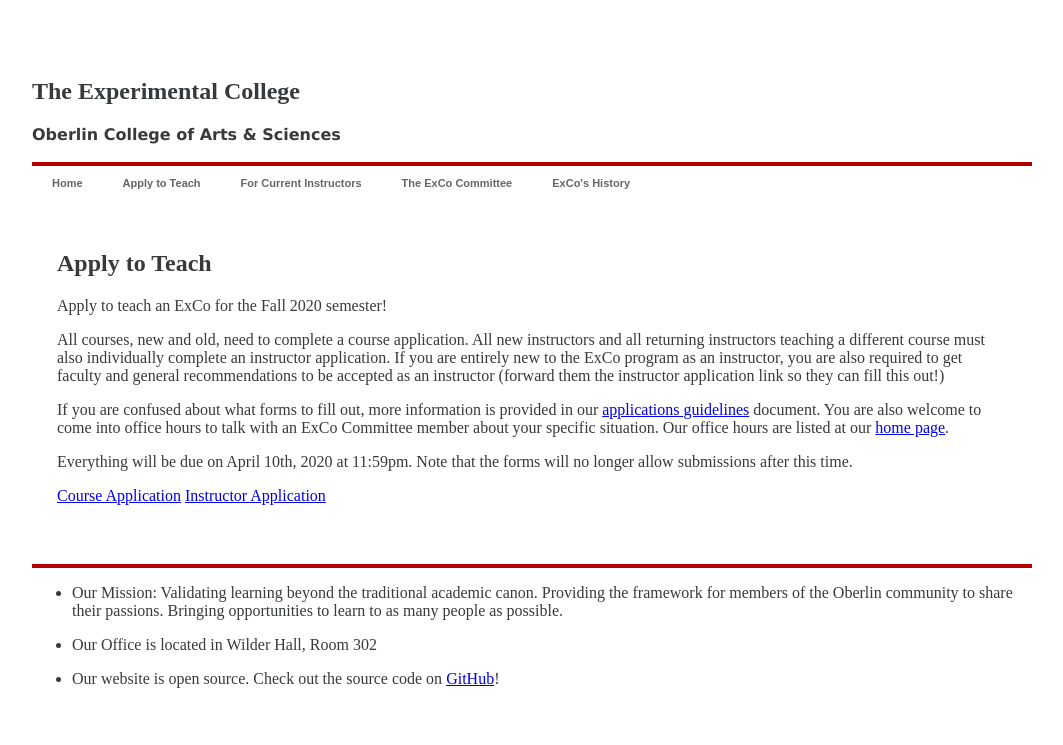
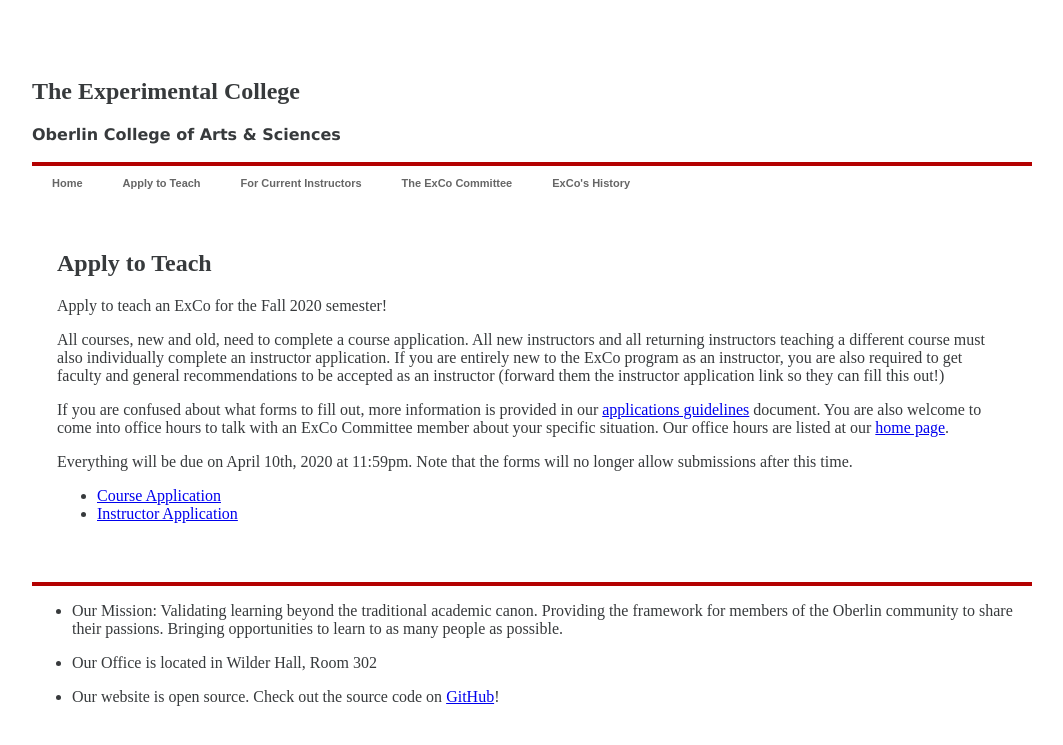
Before and after one commit to OberlinExCo/OberlinExCo.github.io, a Jekyll site: the page built from apply.md, in a window 1280 px wide. Shown: the top 745 px of the page, without its empty margins (108-1171 px from the left). Built offline with Jekyll 4.4.1, drawn with Linux system fonts in a browser that asks for light colours.

```diff
--- a/apply.md
+++ b/apply.md
@@ -12,5 +12,5 @@ If you are confused about what forms to fill out, more information is provided i
 
 Everything will be due on April 10th, 2020 at 11:59pm. Note that the forms will no longer allow submissions after this time.
 
-[Course Application](https://docs.google.com/forms/d/e/1FAIpQLSfze0BfvqtY5UEKdmL_cFLzQhEW7z9fc6UzQUcc5d4kmn_eag/viewform?usp=sf_link)
-[Instructor Application](https://docs.google.com/forms/d/e/1FAIpQLSdcCR9PYTog3jvJ5gOgmWPX99TqoEDhsu15SaRgo1oI9YMSsA/viewform?usp=sf_link)
+* [Course Application](https://docs.google.com/forms/d/e/1FAIpQLSfze0BfvqtY5UEKdmL_cFLzQhEW7z9fc6UzQUcc5d4kmn_eag/viewform?usp=sf_link)
+* [Instructor Application](https://docs.google.com/forms/d/e/1FAIpQLSdcCR9PYTog3jvJ5gOgmWPX99TqoEDhsu15SaRgo1oI9YMSsA/viewform?usp=sf_link)
```
